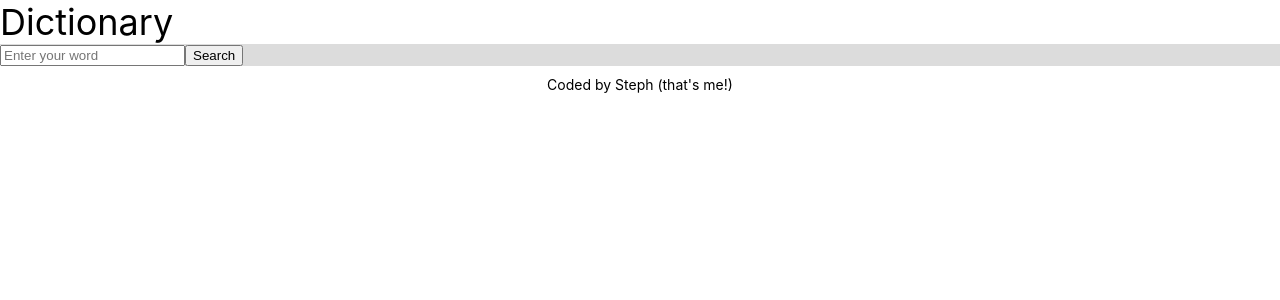
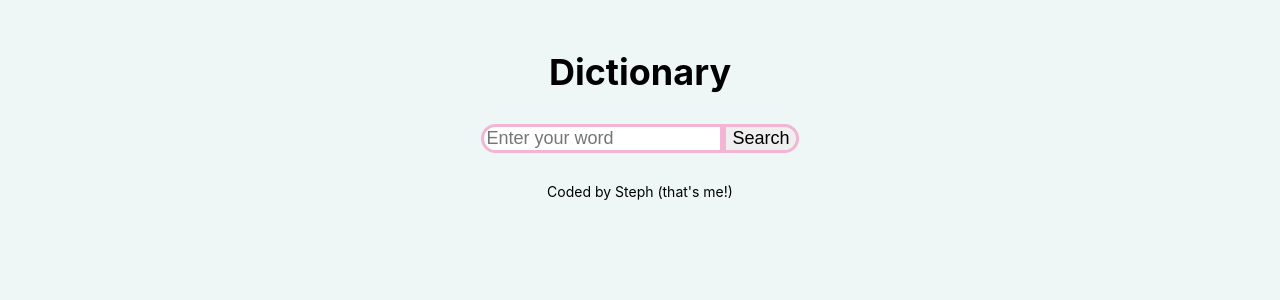
Before and after one commit to NasodQueen/dictionary-project, a React (Create React App) app: page / in a window 1280 px wide. Shown: the top 300 px of the page. Built offline with nearby package versions, Linux system fonts and the light colour scheme.

Commit message:
Added first round of CSS styling

```diff
--- a/src/App.css
+++ b/src/App.css
@@ -1,5 +1,30 @@
+:root {
+  /* --dark-color: #7bdff2ff;
+  --light-color: #b2f7efff;
+  --background: #eff7f6ff;
+  --light-accent: #f7d6e0ff;
+  --dark-accent: #f2b5d4ff; */
+
+  --dark-accent: #7bdff2ff;
+  --light-accent: #b2f7efff;
+  --background: #eff7f6ff;
+  --light-color: #f7d6e0ff;
+  --dark-color: #f2b5d4ff;
+}
+
+html {
+  background-color: var(--background);
+}
+
+.App {
+  margin: 50px 100px;
+}
+
 .App-header {
   font-size: 36px;
+  font-weight: bold;
+  text-align: center;
+  margin: 25px 0;
 }
 
 footer {
--- a/src/Dictionary.css
+++ b/src/Dictionary.css
@@ -1,3 +1,60 @@
-.Dictionary {
-  background-color: gainsboro;
+h3 {
+  margin: 0;
+  color: var(--dark-color);
+  background: var(--background);
+  position: fixed;
+  left: 7rem;
+  padding: 0 7px;
+  line-height: 5px;
 }
+
+h2 {
+  opacity: 0.8;
+  padding: 10px;
+  margin: 5px;
+}
+h4 {
+  font-weight: normal;
+  padding-left: 10px;
+  margin: 0 0 10px 0;
+}
+
+p {
+  padding: 10px;
+  margin: 5px;
+}
+
+form {
+  text-align: center;
+  margin: 30px 0;
+}
+
+.form-search {
+  border-top-left-radius: 50px;
+  border-bottom-left-radius: 50px;
+  border: 3px solid var(--dark-color);
+  font-size: 18px;
+}
+
+.form-button {
+  border-top-right-radius: 50px;
+  border-bottom-right-radius: 50px;
+  border: 3px solid var(--dark-color);
+  font-size: 18px;
+}
+
+.definition-example,
+.Results {
+  border: solid 5px var(--dark-color);
+  padding: 12px;
+  background: var(--light-color) content-box;
+  border-radius: 10px;
+  margin: 25px 0;
+}
+
+.button {
+  border-radius: 10px;
+  border: 2px solid var(--dark-accent);
+  background-color: var(--light-accent);
+  margin: 5px;
+}
--- a/src/Dictionary.js
+++ b/src/Dictionary.js
@@ -37,8 +37,9 @@ export default function Dictionary() {
           name="search-term"
           placeholder="Enter your word"
           onChange={handleKeywordChange}
+          className="form-search"
         />
-        <input type="submit" value="Search" />
+        <input type="submit" value="Search" className="form-button" />
       </form>
       <Results results={apiResponse} />
     </div>
--- a/src/Meaning.js
+++ b/src/Meaning.js
@@ -5,6 +5,7 @@ export default function Meaning(props) {
   return (
     <div className="Meaning">
       <h3>{props.meaning.partOfSpeech}</h3>
+      <div className="definition-example">
         {props.meaning.definitions.map(function (definition, index) {
           return (
             <div key={index}>
@@ -17,5 +18,6 @@ export default function Meaning(props) {
           );
         })}
       </div>
+    </div>
   );
 }
--- a/src/Results.js
+++ b/src/Results.js
@@ -1,13 +1,20 @@
 import React from "react";
 
 import Meaning from "./Meaning";
+
+import "./Dictionary.css";
 
 export default function Results(props) {
   console.log(props.results);
   if (props.results) {
     return (
-      <div className="Results">
-        <h2>{props.results.word}</h2>
+      <div>
+        <h3>basics</h3>
+        <div className="Results">
+          <h2>{props.results.word}</h2>
+          <h4>{props.results.phonetic}</h4>
+          <button className="button">Listen</button>
+        </div>
         {props.results.meanings.map(function (meaning, index) {
           return (
             <div key={index}>
```
Lines whose indentation alone changed are shown as unchanged.
